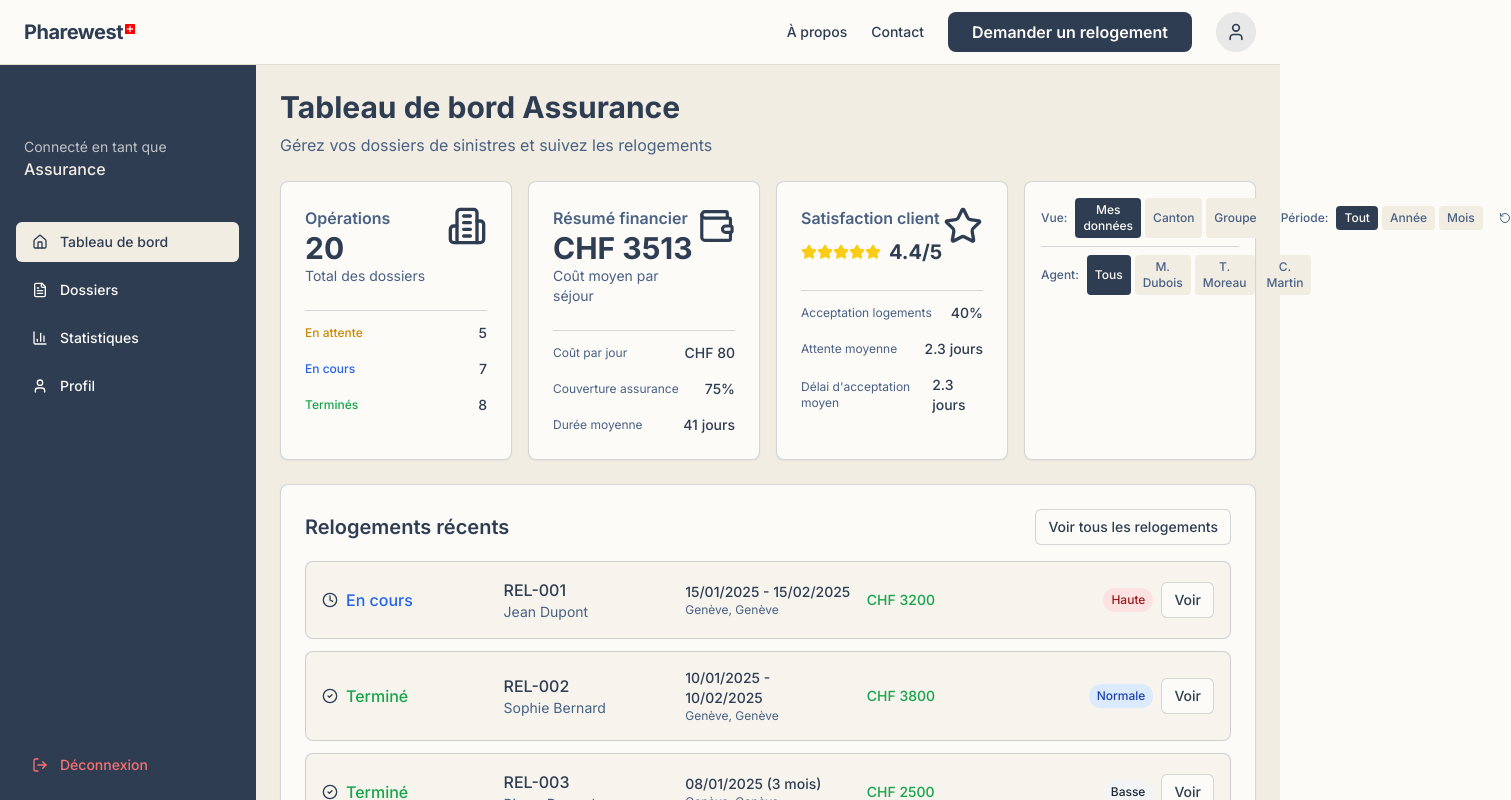
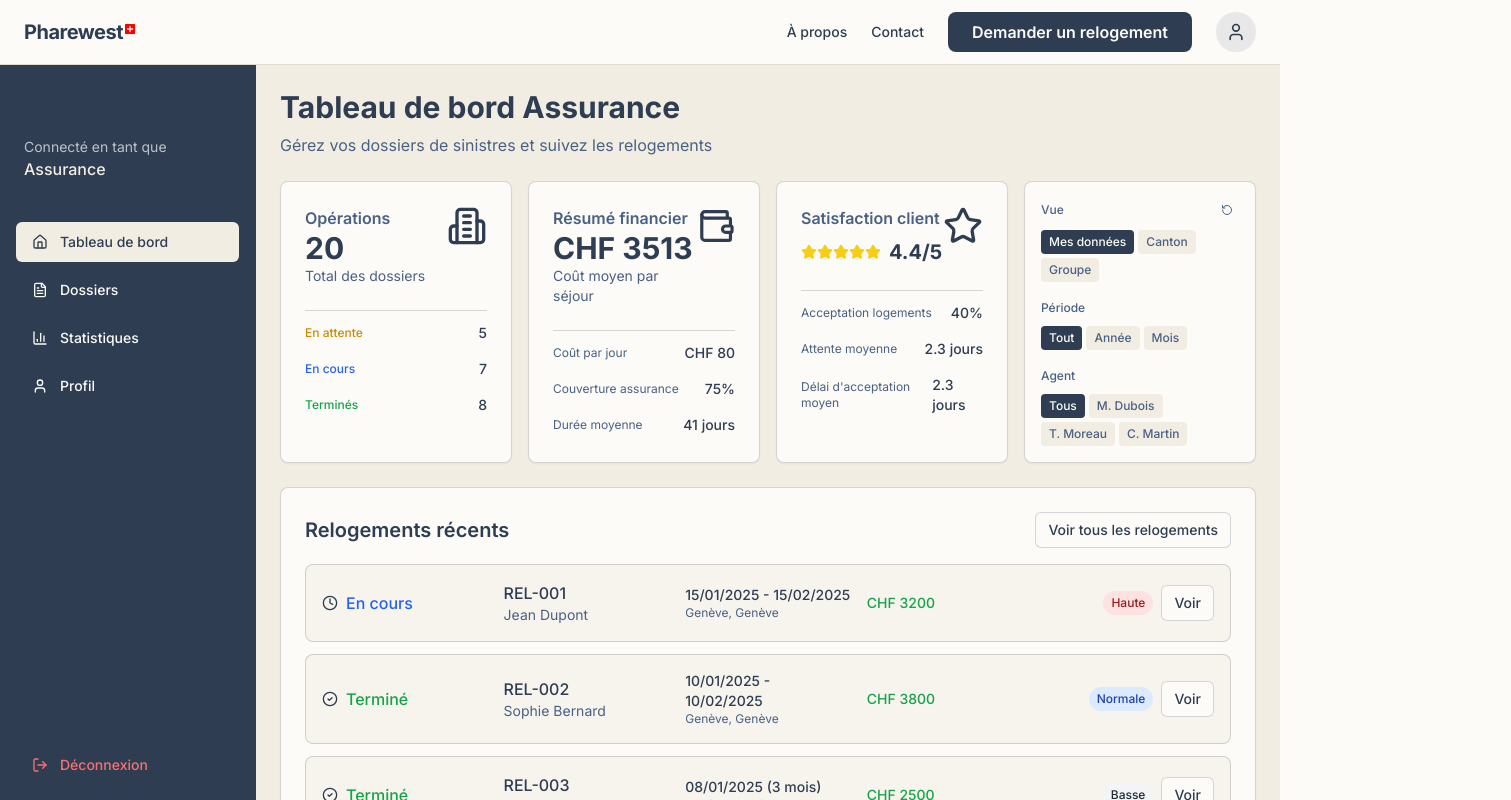
Before and after one commit to valcourgeau/sini, a Next.js app: page /platform/dashboard/assurance in a window 1280 px wide. Shown: the top 800 px of the page, 1511 px wide, since content can reach past the window. Built offline with nearby package versions, Linux system fonts and the light colour scheme.

Commit message:
feat: platform filtres back

```diff
--- a/src/app/platform/dashboard/assurance/page.tsx
+++ b/src/app/platform/dashboard/assurance/page.tsx
@@ -1510,13 +1510,25 @@ export default function AssuranceDashboard() {
 
         {/* Compact Filters Card */}
         <Card className="p-4 bg-background border-primary/20">
-          <div className="flex flex-col gap-2">
-            {/* Single Line Filters */}
-            <div className="flex items-center gap-4">
+          <div className="flex flex-col gap-3">
             {/* Vue Filter */}
-              <div className="flex items-center gap-2">
-                <span className="text-xs font-medium text-muted-foreground">Vue:</span>
-                <div className="flex gap-1">
+            <div className="space-y-2">
+              <div className="flex items-center justify-between">
+                <span className="text-xs font-medium text-muted-foreground">Vue</span>
+                <button
+                  onClick={() => {
+                    setSelectedFilter("agent");
+                    setSelectedAgent("all");
+                    setSelectedCanton("all");
+                    setSelectedDateFilter("all");
+                  }}
+                  className="flex items-center justify-center w-6 h-6 rounded-md text-muted-foreground hover:bg-secondary/80 transition-colors"
+                  title="Réinitialiser les filtres"
+                >
+                  <RotateCcw className="h-3 w-3" />
+                </button>
+              </div>
+              <div className="flex flex-wrap gap-1">
                 {[
                   { key: "agent", label: "Mes données" },
                   { key: "canton", label: "Canton" },
@@ -1539,9 +1551,9 @@ export default function AssuranceDashboard() {
             </div>
 
             {/* Date Filter */}
-              <div className="flex items-center gap-2">
-                <span className="text-xs font-medium text-muted-foreground">Période:</span>
-                <div className="flex gap-1">
+            <div className="space-y-2">
+              <span className="text-xs font-medium text-muted-foreground">Période</span>
+              <div className="flex flex-wrap gap-1">
                 {[
                   { key: "all", label: "Tout" },
                   { key: "year", label: "Année" },
@@ -1563,28 +1575,11 @@ export default function AssuranceDashboard() {
               </div>
             </div>
 
-              {/* Reset Button */}
-              <button
-                onClick={() => {
-                  setSelectedFilter("agent");
-                  setSelectedAgent("all");
-                  setSelectedCanton("all");
-                  setSelectedDateFilter("all");
-                }}
-                className="flex items-center justify-center w-6 h-6 rounded-md text-muted-foreground hover:bg-secondary/80 transition-colors ml-auto"
-                title="Réinitialiser les filtres"
-              >
-                <RotateCcw className="h-3 w-3" />
-              </button>
-            </div>
-
-            {/* Conditional Filters - Second Line */}
-            {(selectedFilter === "agent" || selectedFilter === "canton") && (
-              <div className="flex items-center gap-4 pt-2 border-t border-primary/20">
+            {/* Conditional Filters */}
             {selectedFilter === "agent" && (
-                  <div className="flex items-center gap-2">
-                    <span className="text-xs font-medium text-muted-foreground">Agent:</span>
-                    <div className="flex gap-1">
+              <div className="space-y-2">
+                <span className="text-xs font-medium text-muted-foreground">Agent</span>
+                <div className="flex flex-wrap gap-1">
                   {[
                     { key: "all", label: "Tous" },
                     { key: "AG-001", label: "M. Dubois" },
@@ -1609,9 +1604,9 @@ export default function AssuranceDashboard() {
             )}
 
             {selectedFilter === "canton" && (
-                  <div className="flex items-center gap-2">
-                    <span className="text-xs font-medium text-muted-foreground">Canton:</span>
-                    <div className="flex gap-1">
+              <div className="space-y-2">
+                <span className="text-xs font-medium text-muted-foreground">Canton</span>
+                <div className="flex flex-wrap gap-1">
                   {[
                     { key: "all", label: "Tous" },
                     { key: "Genève", label: "Genève" },
@@ -1634,8 +1629,6 @@ export default function AssuranceDashboard() {
               </div>
             )}
           </div>
-            )}
-          </div>
         </Card>
       </div>
 
```
Lines whose indentation alone changed are shown as unchanged.
